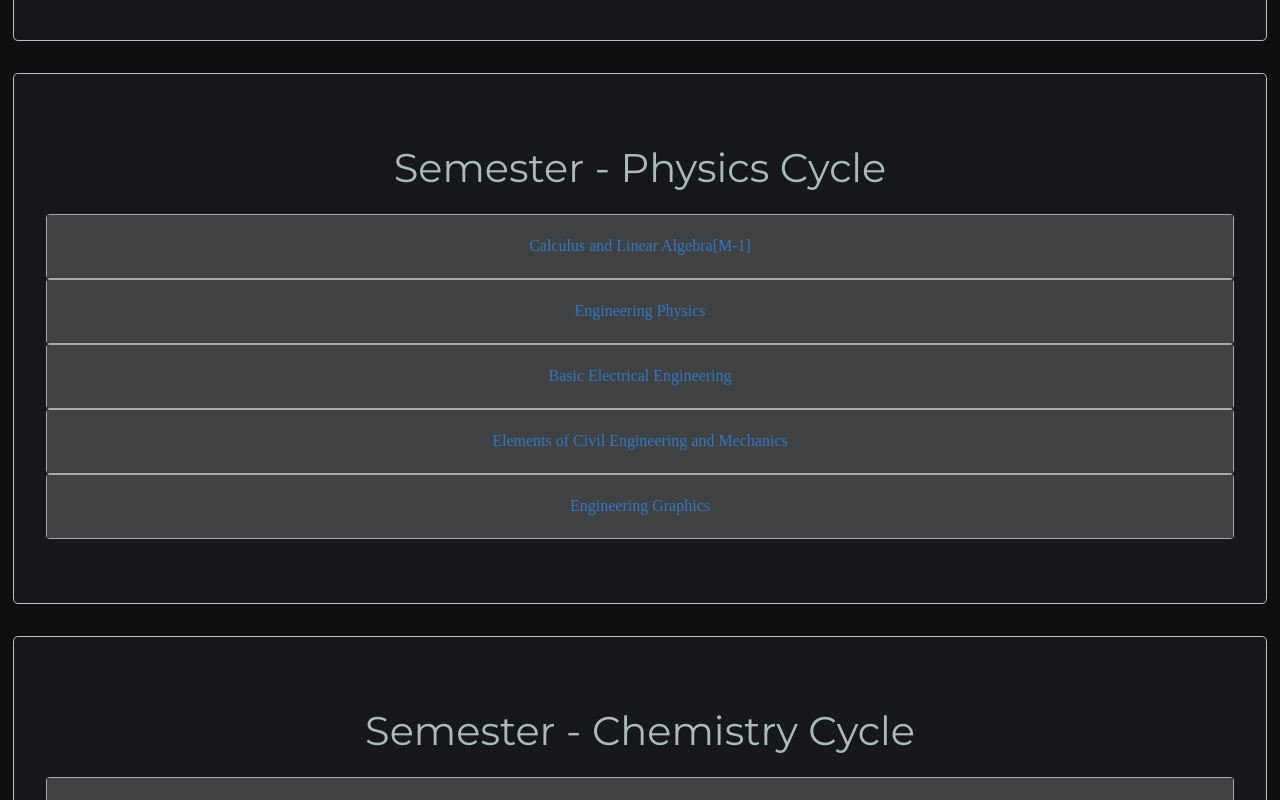
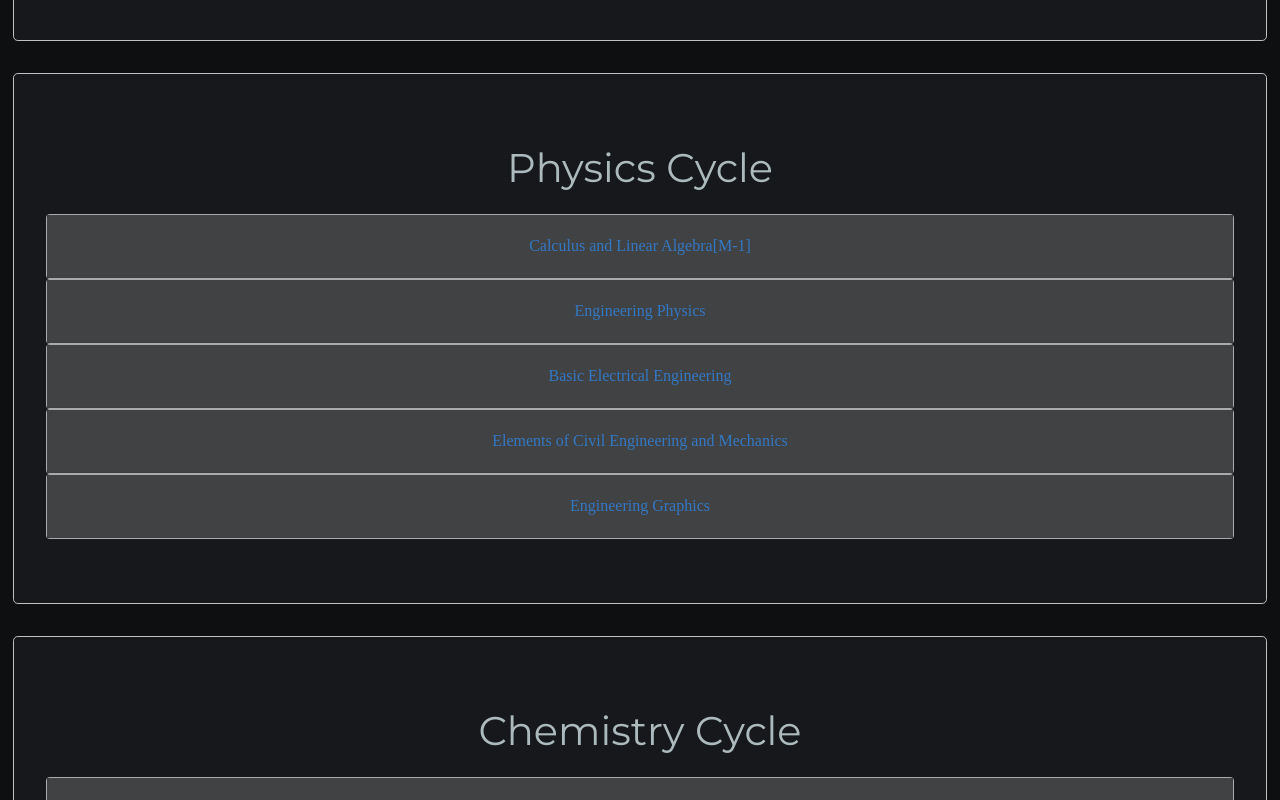
Before and after one commit to istc-sce/ISETechClub, a React (Create React App) app: page /notes in a window 1280 px wide. Shown: the part 260-1060 px from the top of the page. Built offline with nearby package versions, Linux system fonts and the light colour scheme.

Commit message:
semester name fix

```diff
--- a/src/components/notes.js
+++ b/src/components/notes.js
@@ -4,9 +4,29 @@ import { Accordion, Card, Button, Jumbotron } from 'react-bootstrap';
 let mapDetail = (detail) => {
     return (
         <Jumbotron className="notesCard" key={detail.id}>
-            <p className="sectiontag text1">
-                Semester - {detail.sem}
-            </p>
+
+                {(() => {
+                  switch (detail.sem) {
+                    case "Chemistry Cycle":
+                      return (
+                        <p className="sectiontag text1">
+                            Chemistry Cycle
+                        </p>
+                      );
+                    case "Physics Cycle":
+                      return (
+                        <p className="sectiontag text1">
+                            Physics Cycle
+                        </p>
+                      );
+                    default:
+                      return (
+                        <p className="sectiontag text1">
+                            Semester - {detail.sem}
+                        </p>
+                      );
+                  }
+                })()}
             {detail.notes.map((subs) => (
                 <Card key={subs.id}>
                     <Accordion className="notes">
```
